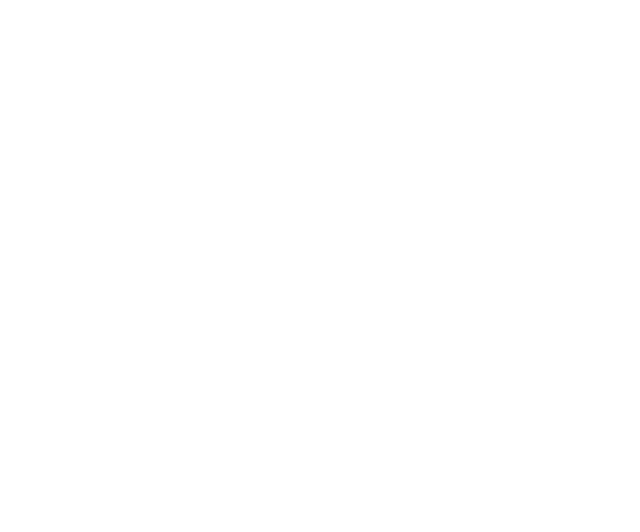
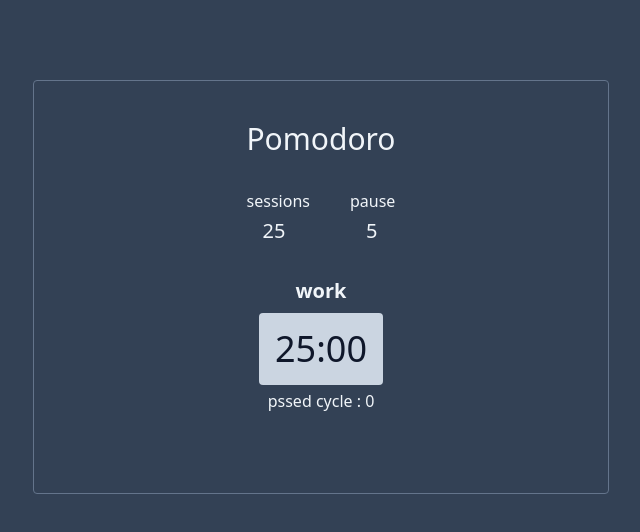
Before and after one commit to vanparfait/podomoro-react, a React (Vite) app: page / in a window 1280 px wide. Shown: the top 532 px of the page, without its empty margins (319-959 px from the left). Built offline with nearby package versions, Linux system fonts and the light colour scheme.

Commit message:
code statique mise en place

```diff
--- a/src/App.jsx
+++ b/src/App.jsx
@@ -1,10 +1,34 @@
 function App() {
-
   return (
-    <div>
-
+    <div className="bg-slate-700 text-slate-100 pt-20 min-h-screen">
+      <div className="max-w-xl mx-auto border border-slate-500 rounded p-10">
+        <h1 className="text-center text-3xl mb-8">Pomodoro</h1>
+        <div className="flex justify-center mb-8">
+          {/* session block */}
+          <div className="mr-10">
+            <p className="text-center mb-1">sessions</p>
+            <div className="flex">
+              <p className="mx-4 text-xl">25</p>
+            </div>
+          </div>
+          {/* pause block */}
+          <div>
+            <p className="text-center mb-1">pause</p>
+            <div className="flex">
+              <p className="mx-4 text-xl">5</p>
+            </div>
+          </div>
+        </div>
+        <p className="text-center mb-2 text-xl font-semibold">work</p>
+        <p className="text-center flex justify-center mb-1">
+          <span className="text-4xl p-4 rounded bg-slate-300 text-slate-900">
+            25:00
+          </span>
+        </p>
+        <p className="mb-10 text-center">pssed cycle : 0</p>
+      </div>
     </div>
-  )
+  );
 }
 
-export default App
+export default App;
```
